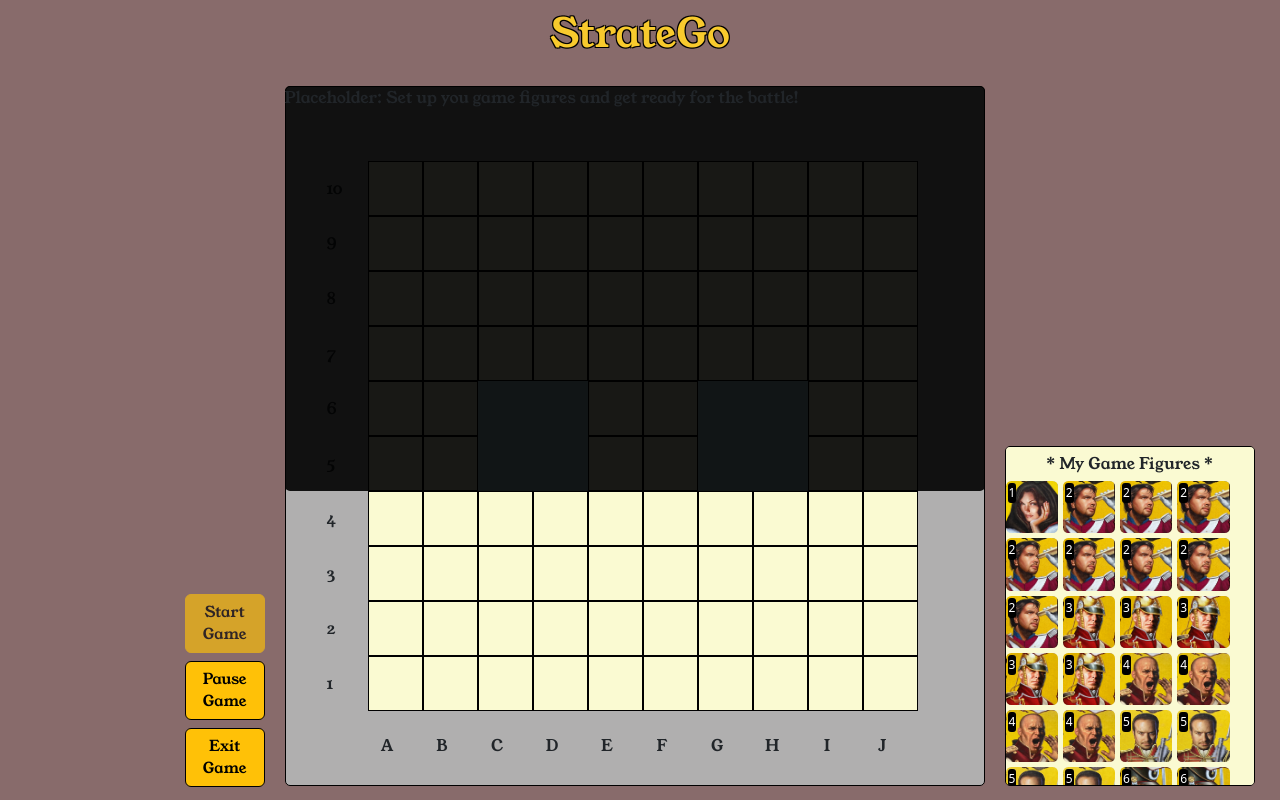
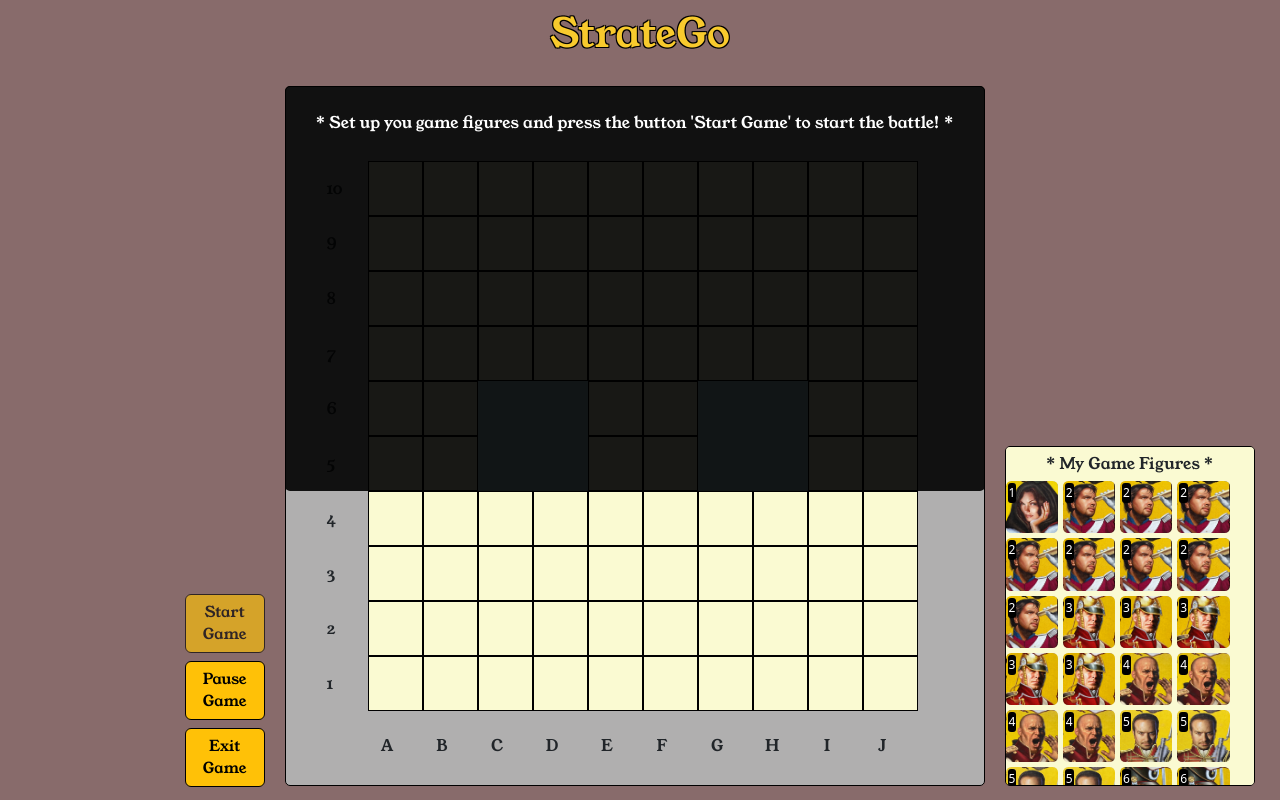
Before and after one commit to DenKim94/PRJ_StrateGoWeb, a React (Create React App) app in the folder client/game-app/: page / in a window 1280 px wide. Built offline with nearby package versions, Linux system fonts and the light colour scheme.

Commit message:
Added cover content depending on the game state

```diff
--- a/client/game-app/src/App.jsx
+++ b/client/game-app/src/App.jsx
@@ -57,8 +57,8 @@ const App = () => {
             }));
 
             // Pause the timer of the game after triggering the event
+            // In Progress...
 
-            // Pause the movements of figures (Drag-Drop-Events)
             // Set ready2Play = false
             setGameStates((prevStates) => ({
                 ...prevStates,
@@ -75,8 +75,8 @@ const App = () => {
             }));
 
             // Activate the timer (without resetting) to proceed
+            // In Progress...
 
-            // Enable the movements of figures (Drag-Drop-Events) to proceed
             if(buttonStates.counterUsedStartButton === 0){
                 // Set isPaused: false to proceed
                 setGameStates((prevStates) => ({
@@ -105,9 +105,13 @@ const App = () => {
             isPaused: false,
             leavedGame: true,
         }));
-        // To-Do: Link to another (UI-) page
+
+        /* To-Do: 03.12.2023
+        1) Ask the user to confirm leaving the game
+        2) Open the exit-page after confirmation */
 
     }
+
     // Change the functionality of the Start Button after starting the game
     useEffect(() => {
         const changeStartButton = () => {
@@ -136,18 +140,26 @@ const App = () => {
             <GameLogo/>
             <div className="ui-container" style={parameters.styleUIContainer}>
             <Cover GameStates={gameStates} className={gameStates.ready2Play ? '' : 'Cover-FadeOut'} />
-                <div className="btn-container">
+                <div className="btn-container" style = {parameters.styleButtonContainer}>
                     <button type="button"
                             id={!buttonStates.disabledStartButton ? "highlighted-button": ''}
                             className = "btn btn-warning"
+                            style={parameters.styleButtonText}
                             onClick={startGame}
-                            disabled = {buttonStates.disabledStartButton} >
+                            disabled = {gameStates.leavedGame ? true : buttonStates.disabledStartButton} >
                         {buttonStates.startButtonText}
                     </button>
-                    <button type="button" className="btn btn-warning" onClick={pauseGame}>
+                    <button type="button"
+                            className="btn btn-warning"
+                            style={parameters.styleButtonText}
+                            onClick={pauseGame}
+                            disabled = {gameStates.leavedGame ? true : false}>
                         {buttonStates.pauseButtonText}
                     </button>
-                    <button type="button" className="btn btn-warning" onClick={exitGame}>
+                    <button type="button"
+                            className="btn btn-warning"
+                            style={parameters.styleButtonText}
+                            onClick={exitGame}>
                         {'Exit Game'}
                     </button>
                 </div>
--- a/client/game-app/src/components/Buttons.css
+++ b/client/game-app/src/components/Buttons.css
@@ -1,4 +1,4 @@
-.btn-container {
+/* .btn-container {
     font-family: 'Young Serif', serif;
     position: relative;
     display: flex;
@@ -16,7 +16,7 @@
     border: 1px solid black;
     text-align: center;
     font-size: 15px;
-}
+} */
 
 #highlighted-button {
     background-color: rgb(248, 202, 45);
--- a/client/game-app/src/components/Cover.jsx
+++ b/client/game-app/src/components/Cover.jsx
@@ -1,29 +1,25 @@
-import React, {useState} from 'react';
+import React from 'react';
 import * as parameters from '../game-logic/parameters.js';
+import CoverContent from './CoverContent.jsx'
 import './Cover.css'
 
-const Cover = ({ GameStates, styleCover = parameters.styleCover }) => {
+const Cover = ({ GameStates, styleCover = parameters.styleCover, coverContentProps = parameters.coverContent}) => {
 
-    const defaultCoverContent = "Placeholder: Set up you game figures and get ready for the battle!" ;
     // Predefined style of the cover component
     const coverStyle = {
       ...styleCover,
       opacity: GameStates.ready2Play ? 0 : 1,  // Opacity of the component depending on the state of 'isReady2Play'
     };
-    const [coverContent, setCoverContent] = useState(defaultCoverContent)
 
-    // Leave the function after starting the game --> component will not be rendered anymore
+    // Leave the function after starting the game --> component will not be rendered except of pausing
     if(GameStates.ready2Play){
       return;
     }
 
-    /* To-Do: 30.11.2023
-        1) Use an additional component to render and style the cover content
-        2) Update content/message of the cover text depending of the game states */
-
     return(
-        <div style={coverStyle}>
-              {coverContent}
+        <div style = {coverStyle}>
+          {/* Use an additional component to render and style the cover content  */}
+              <CoverContent gameStates = {GameStates}/>
         </div>
 
     );
--- /dev/null
+++ b/client/game-app/src/components/CoverContent.jsx
@@ -0,0 +1,40 @@
+import React, {useState, useEffect} from 'react';
+import * as parameters from '../game-logic/parameters.js';
+
+const CoverContent  = ({gameStates, coverContentProps = parameters.coverContent}) => {
+
+    const defaultCoverContent = coverContentProps.messageBeforeStart ;
+    const [coverContent, setCoverContent] = useState(defaultCoverContent)
+
+    // Update content/message of the cover depending on the game state
+    useEffect(() => {
+      const updateCoverContent = () => {
+          if(gameStates.isPaused) {
+            setCoverContent(coverContentProps.messageWhilePause)
+          }
+          else if(gameStates.leavedGame){
+            setCoverContent(coverContentProps.messageAtExit)
+          }
+          else if(!gameStates.isPaused && !gameStates.ready2Play){
+            console.log(">> here: ")
+            setCoverContent(defaultCoverContent)
+          }
+          else return
+      };
+
+      updateCoverContent()
+      }, [gameStates.ready2Play,
+          gameStates.isPaused,
+          gameStates.leavedGame,
+          defaultCoverContent,
+          coverContentProps.messageAtExit,
+          coverContentProps.messageWhilePause])
+
+    return (
+        <div style = {coverContentProps.styleCoverContent}>
+            {coverContent}
+        </div>
+    )
+};
+
+export default CoverContent
--- a/client/game-app/src/game-logic/parameters.js
+++ b/client/game-app/src/game-logic/parameters.js
@@ -4,13 +4,14 @@
 
 /**** General/Global Configurations ****/
 export const genCfg = {
-    debugMode: false,       // Boolean for showing parameter values in the console (if true)
+    debugMode: true,       // Boolean for showing parameter values in the console (if true)
 };
 
 /**** Settings for Component: GameField ****/
+
 export const gameFieldObj = {
-    fieldWidth: 550,                         /* Width of the game field in pixel */
-    fieldHeight: 550,                        /* Height of the game field in pixel */
+    fieldWidth: 550,                         /* Width of the game field in pixel (without distances to the y-axis) */
+    fieldHeight: 550,                        /* Height of the game field in pixel (without distances to the x-axis) */
     backgroundColor: 'lightgoldenrodyellow', /* Background color of the game field */
     coordsNonPlayableFields:[                /* Array with coordinates of non playable fields [col,row] */
         ["C",5],["C",6],
@@ -24,6 +25,8 @@ export const gameFieldObj = {
                        "F": 6, "G": 7, "H": 8, "I": 9, "J": 10 }, /* Dictionary to translate letters to
                                                                      corresponding numbers */
 };
+
+const totalGameFieldSize = 700;  // Total width and height of the game field in pixel (including distances to the axes)
 
 /***  Calculate size of a figure ***/
 const figWidth = (gameFieldObj.fieldWidth)*0.95/10 ;  // figure width in pixel
@@ -72,8 +75,8 @@ export const styleDnDContainer = {
 export const styleGameFieldContainer = {
     display: 'flex',
     position: 'relative',
-    width: '700px',
-    height: '700px',
+    width: `${totalGameFieldSize}px`,
+    height: `${totalGameFieldSize}px`,
     backgroundColor: 'rgb(176, 175, 175)',
     alignItems: 'center',
     justifyContent: 'center',
@@ -143,20 +146,57 @@ export const styleYAxis = {
     justifyContent: 'space-between'
 };
 
+// Component: Button
+export const styleButtonContainer = {
+    fontFamily: 'Young Serif, serif',
+    position: 'relative',
+    display: 'flex',
+    flexDirection: 'column',
+    justifyContent: 'center',
+    alignItems: 'flex-end',
+    maxHeight: '200px',
+    maxWidth: '80px',
+    right: '20px',
+    marginTop: '500px',
+};
+
+export const styleButtonText = {
+    marginTop: '8px',
+    border: '1px solid black',
+    textAlign: 'center',
+    fontSize: '15px'
+};
+
 // Component: Cover
 export const styleCover = {
     position: 'absolute',
     fontFamily: 'Young Serif, serif',
     top: '0px',
     left: '80px',
-    width: '700px',
-    height: '405px',
+    width: `${totalGameFieldSize}px`,
+    height: `${totalGameFieldSize/2 + (gameFieldObj.fieldWidth)/10}px`,
     alignItems: 'center',
     justifyContent: 'center',
     borderRadius: '5px',
     backgroundColor: 'rgba(0, 0, 0, 0.9)',
     zIndex: 2,                                  // Second layer to cover the GameField-Component
     transition: 'opacity 0.5s ease-out',        // Transition presets
+};
+
+/**** Settings for Component: CoverContent ****/
+export const coverContent = {
+    messageBeforeStart: "* Set up you game figures and press the button 'Start Game' to start the battle! *",
+    messageWhilePause: "* Paused Game! *",
+    messageAtExit: "* Are you sure to leave the game? *",
+    styleCoverContent:{
+        display: 'flex',
+        position: 'relative',
+        fontFamily: 'Young Serif, serif',
+        alignItems: 'center',
+        justifyContent: 'center',
+        color: 'white',
+        top: '25px',
+    },
 };
 
 /**** Settings for Component: GameFigure ****/
```
